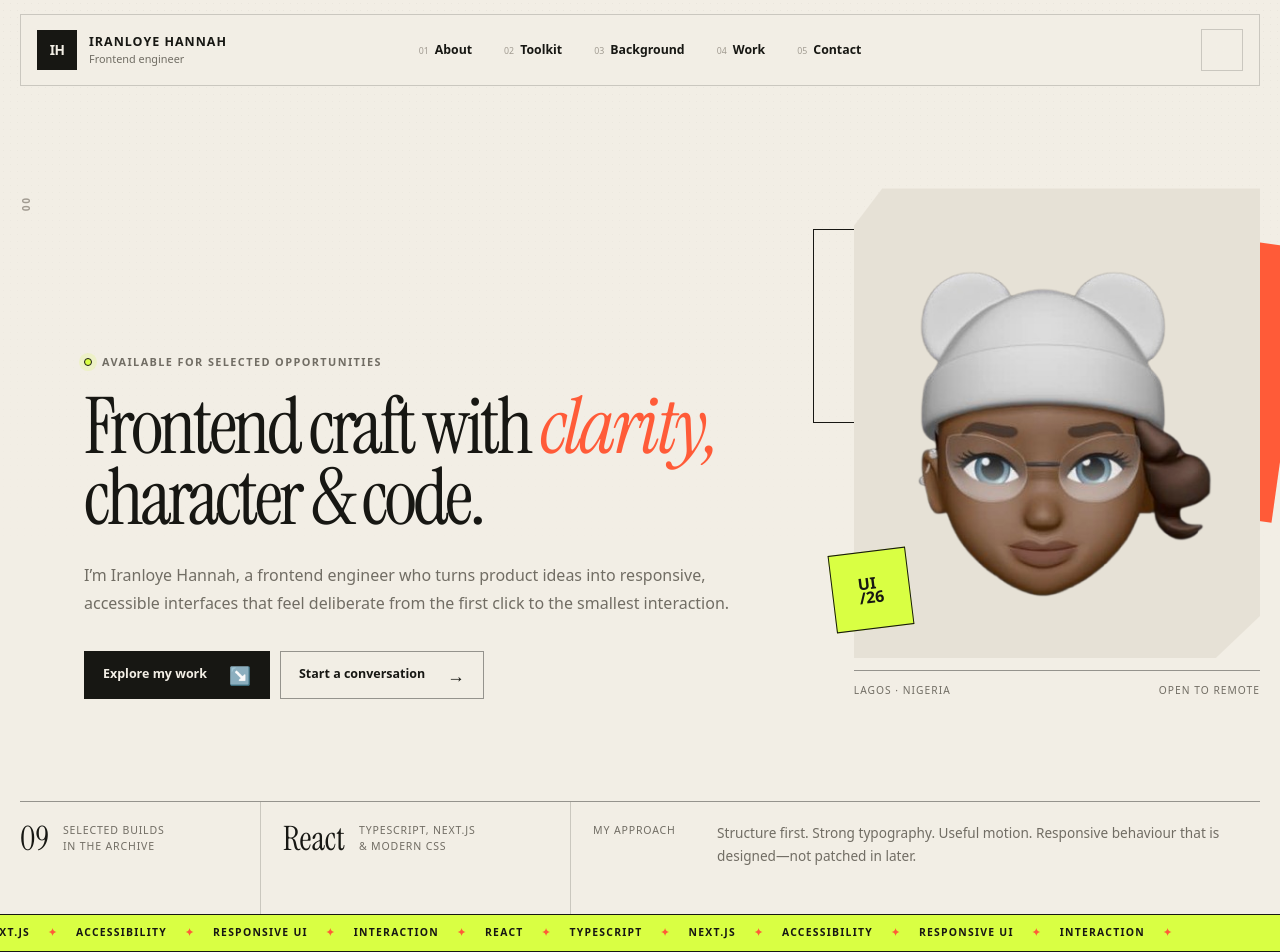
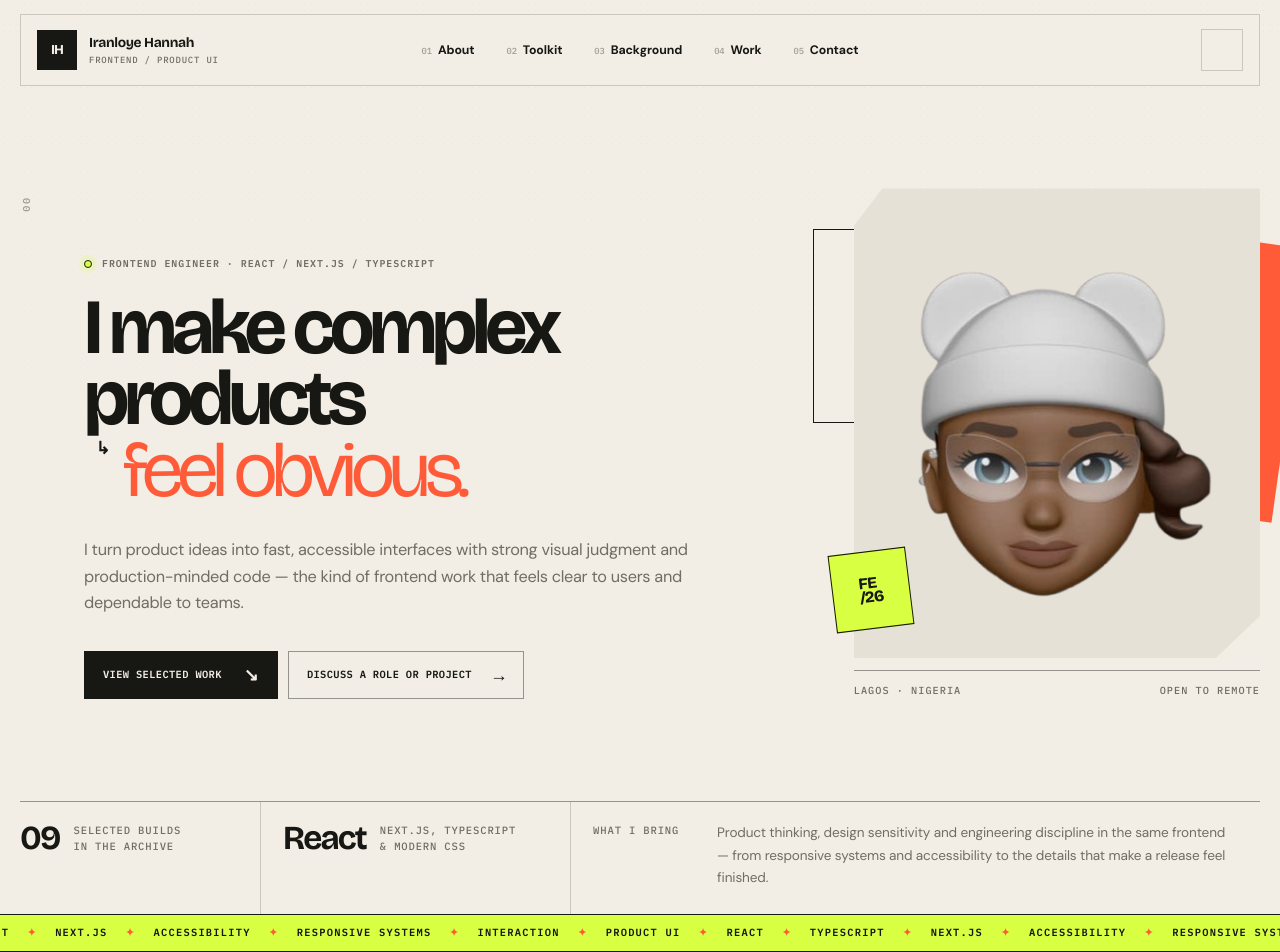
Before and after one commit to iranloyehannah/Portfolio, a React (Vite) app: page / in a window 1280 px wide. Shown: the top 952 px of the page. Built offline with nearby package versions, Linux system fonts and the light colour scheme; some icons are missing.

Commit message:
Refresh portfolio typography and employer-focused hero

```diff
--- a/src/App.css
+++ b/src/App.css
@@ -8,8 +8,9 @@
   --line-strong: rgba(23, 23, 19, 0.42);
   --accent: #ff5b38;
   --acid: #d9ff43;
-  --display: "Instrument Serif", Georgia, serif;
-  --sans: "Manrope", system-ui, sans-serif;
+  --display: "Bricolage Grotesque", system-ui, sans-serif;
+  --sans: "DM Sans", system-ui, sans-serif;
+  --mono: "IBM Plex Mono", ui-monospace, monospace;
   --frame: min(100% - 40px, 1380px);
 }
 
@@ -312,6 +313,190 @@ body { background: var(--paper); color: var(--ink); }
 @keyframes rise { from { opacity: 0; transform: translateY(22px); } to { opacity: 1; transform: translateY(0); } }
 @keyframes ticker { to { transform: translateX(-50%); } }
 
+/* ============================================================
+   TYPOGRAPHIC DIRECTION — CREATIVE PRODUCT / ENGINEERING
+   ============================================================ */
+.site-shell {
+  font-family: var(--sans);
+}
+
+.section-index,
+.kicker,
+.nav-links a span,
+.nav-brand__copy small,
+.portrait-figure figcaption,
+.hero-fact span,
+.ticker-track,
+.column-label,
+.education-item > span,
+.practice-column li span,
+.capability-number,
+.capability-tools span,
+.work-title-row > span,
+.work-tools span,
+.work-actions a,
+.field label,
+.social-links a,
+.site-footer {
+  font-family: var(--mono);
+}
+
+.nav-brand__mark {
+  font-family: var(--display);
+  font-weight: 750;
+  letter-spacing: -.075em;
+}
+
+.nav-brand__copy strong {
+  font-family: var(--display);
+  font-size: .86rem;
+  font-weight: 700;
+  text-transform: none;
+  letter-spacing: -.025em;
+}
+
+.nav-brand__copy small {
+  font-size: .56rem;
+  letter-spacing: .09em;
+  text-transform: uppercase;
+}
+
+.nav-links a {
+  font-family: var(--sans);
+  font-weight: 650;
+  letter-spacing: -.01em;
+}
+
+.kicker {
+  font-size: .62rem;
+  letter-spacing: .1em;
+}
+
+.hero-copy {
+  max-width: 900px;
+}
+
+.hero h1,
+.section-heading h2,
+.contact-intro h2 {
+  font-family: var(--display);
+  font-style: normal;
+}
+
+.hero-title {
+  max-width: 900px;
+  font-size: clamp(3.05rem, 5.35vw, 6.1rem);
+  font-weight: 690 !important;
+  line-height: .92 !important;
+  letter-spacing: -.067em !important;
+  text-wrap: balance;
+}
+
+.hero-title__accent {
+  display: block;
+  width: fit-content;
+  margin-left: clamp(18px, 3vw, 58px);
+  color: var(--accent);
+  font-weight: 360;
+  letter-spacing: -.075em;
+  position: relative;
+}
+
+.hero-title__accent::before {
+  content: "↳";
+  position: absolute;
+  left: -1.55em;
+  top: .31em;
+  font-family: var(--mono);
+  font-size: .22em;
+  font-weight: 600;
+  letter-spacing: 0;
+  color: var(--ink);
+}
+
+.hero-lead {
+  margin-top: 30px;
+  max-width: 690px;
+  font-size: clamp(1.02rem, 1.15vw, 1.17rem);
+  line-height: 1.63;
+  letter-spacing: -.018em;
+}
+
+.action-link {
+  font-family: var(--mono);
+  font-size: .65rem;
+  font-weight: 600;
+  letter-spacing: .035em;
+  text-transform: uppercase;
+}
+
+.hero-fact strong {
+  font-family: var(--display);
+  font-weight: 680;
+  letter-spacing: -.055em;
+}
+
+.hero-fact--wide p,
+.section-heading > p,
+.projects-heading > p,
+.capability-row p,
+.practice-column li p,
+.work-description,
+.contact-intro > p:not(.kicker) {
+  letter-spacing: -.012em;
+}
+
+.section-heading h2,
+.contact-intro h2 {
+  font-weight: 650;
+  letter-spacing: -.058em;
+  line-height: .97;
+}
+
+.section-heading h2 {
+  font-size: clamp(2.65rem, 4.7vw, 5.15rem);
+}
+
+.hero h1 em,
+.section-heading h2 em,
+.contact-intro h2 em {
+  font-style: normal;
+  font-weight: 340;
+  letter-spacing: -.07em;
+}
+
+.capability-row h3,
+.education-item h3,
+.work-title-row h3,
+.email-link {
+  font-family: var(--display);
+  font-weight: 650;
+  letter-spacing: -.045em;
+}
+
+.capability-row h3 {
+  line-height: 1.03;
+}
+
+.education-item h3 {
+  line-height: 1.04;
+}
+
+.work-title-row h3 {
+  font-size: clamp(2.15rem, 3.65vw, 4rem);
+  line-height: .97;
+}
+
+.email-link {
+  line-height: .96;
+}
+
+.portrait-stamp {
+  font-family: var(--display);
+  font-weight: 750;
+  letter-spacing: -.045em;
+}
+
 @media (max-width: 1080px) {
   :root { --frame: min(100% - 28px, 1380px); }
   .nav { grid-template-columns: 1fr auto; }
--- a/src/Home.tsx
+++ b/src/Home.tsx
@@ -8,17 +8,20 @@ const Home = () => {
 
       <div className="hero-grid">
         <div className="hero-copy reveal">
-          <p className="kicker"><span className="status-dot" />Available for selected opportunities</p>
-          <h1>
-            Frontend craft with <em>clarity,</em> character &amp; code.
+          <p className="kicker"><span className="status-dot" />Frontend engineer · React / Next.js / TypeScript</p>
+
+          <h1 className="hero-title">
+            I make complex products
+            <span className="hero-title__accent">feel obvious.</span>
           </h1>
+
           <p className="hero-lead">
-            I’m Iranloye Hannah, a frontend engineer who turns product ideas into responsive, accessible interfaces that feel deliberate from the first click to the smallest interaction.
+            I turn product ideas into fast, accessible interfaces with strong visual judgment and production-minded code — the kind of frontend work that feels clear to users and dependable to teams.
           </p>
 
           <div className="hero-actions">
-            <a className="action-link action-link--solid" href="#projects">Explore my work <span>↘</span></a>
-            <a className="action-link" href="#contact">Start a conversation <span>→</span></a>
+            <a className="action-link action-link--solid" href="#projects">View selected work <span>↘</span></a>
+            <a className="action-link" href="#contact">Discuss a role or project <span>→</span></a>
           </div>
         </div>
 
@@ -31,7 +34,7 @@ const Home = () => {
               <span>Open to remote</span>
             </figcaption>
           </figure>
-          <div className="portrait-stamp" aria-hidden="true">UI<br />/26</div>
+          <div className="portrait-stamp" aria-hidden="true">FE<br />/26</div>
         </div>
       </div>
 
@@ -42,18 +45,18 @@ const Home = () => {
         </div>
         <div className="hero-fact">
           <strong>React</strong>
-          <span>TypeScript, Next.js<br />&amp; modern CSS</span>
+          <span>Next.js, TypeScript<br />&amp; modern CSS</span>
         </div>
         <div className="hero-fact hero-fact--wide">
-          <span>My approach</span>
-          <p>Structure first. Strong typography. Useful motion. Responsive behaviour that is designed—not patched in later.</p>
+          <span>What I bring</span>
+          <p>Product thinking, design sensitivity and engineering discipline in the same frontend — from responsive systems and accessibility to the details that make a release feel finished.</p>
         </div>
       </div>
 
       <div className="ticker" aria-label="Areas of focus">
         <div className="ticker-track">
-          <span>React</span><i>✦</i><span>TypeScript</span><i>✦</i><span>Next.js</span><i>✦</i><span>Accessibility</span><i>✦</i><span>Responsive UI</span><i>✦</i><span>Interaction</span><i>✦</i>
-          <span>React</span><i>✦</i><span>TypeScript</span><i>✦</i><span>Next.js</span><i>✦</i><span>Accessibility</span><i>✦</i><span>Responsive UI</span><i>✦</i><span>Interaction</span><i>✦</i>
+          <span>Product UI</span><i>✦</i><span>React</span><i>✦</i><span>TypeScript</span><i>✦</i><span>Next.js</span><i>✦</i><span>Accessibility</span><i>✦</i><span>Responsive Systems</span><i>✦</i><span>Interaction</span><i>✦</i>
+          <span>Product UI</span><i>✦</i><span>React</span><i>✦</i><span>TypeScript</span><i>✦</i><span>Next.js</span><i>✦</i><span>Accessibility</span><i>✦</i><span>Responsive Systems</span><i>✦</i><span>Interaction</span><i>✦</i>
         </div>
       </div>
     </main>
--- a/src/Menu.tsx
+++ b/src/Menu.tsx
@@ -19,7 +19,6 @@ const links = [
 
 function Menu({ darkMode, onToggle }: MenuProps) {
   const [open, setOpen] = useState(false);
-
   const closeMenu = () => setOpen(false);
 
   return (
@@ -29,7 +28,7 @@ function Menu({ darkMode, onToggle }: MenuProps) {
           <span className="nav-brand__mark">IH</span>
           <span className="nav-brand__copy">
             <strong>Iranloye Hannah</strong>
-            <small>Frontend engineer</small>
+            <small>Frontend / Product UI</small>
           </span>
         </a>
 
--- a/src/index.css
+++ b/src/index.css
@@ -1,13 +1,13 @@
-@import url("https://fonts.googleapis.com/css2?family=Instrument+Serif:ital@0;1&family=Manrope:wght@400;500;600;700&display=swap");
+@import url("https://fonts.googleapis.com/css2?family=Bricolage+Grotesque:opsz,wght@12..96,300..800&family=DM+Sans:opsz,wght@9..40,400..700&family=IBM+Plex+Mono:wght@500;600&display=swap");
 @import "tailwindcss";
 
 *, *::before, *::after { box-sizing: border-box; }
 html { scroll-behavior: smooth; }
-body { margin: 0; min-width: 320px; min-height: 100vh; font-family: "Manrope", system-ui, sans-serif; -webkit-font-smoothing: antialiased; text-rendering: optimizeLegibility; }
+body { margin: 0; min-width: 320px; min-height: 100vh; font-family: "DM Sans", system-ui, sans-serif; font-optical-sizing: auto; -webkit-font-smoothing: antialiased; text-rendering: optimizeLegibility; }
 body, button, input, textarea { font: inherit; }
 button, input, textarea { color: inherit; }
 a { color: inherit; text-decoration: none; }
 img { display: block; max-width: 100%; }
 button { border: 0; }
-::selection { background: #ff5b38; color: #171713; }
+::selection { background: #d9ff43; color: #171713; }
 :focus-visible { outline: 2px solid #ff5b38; outline-offset: 4px; }
```
